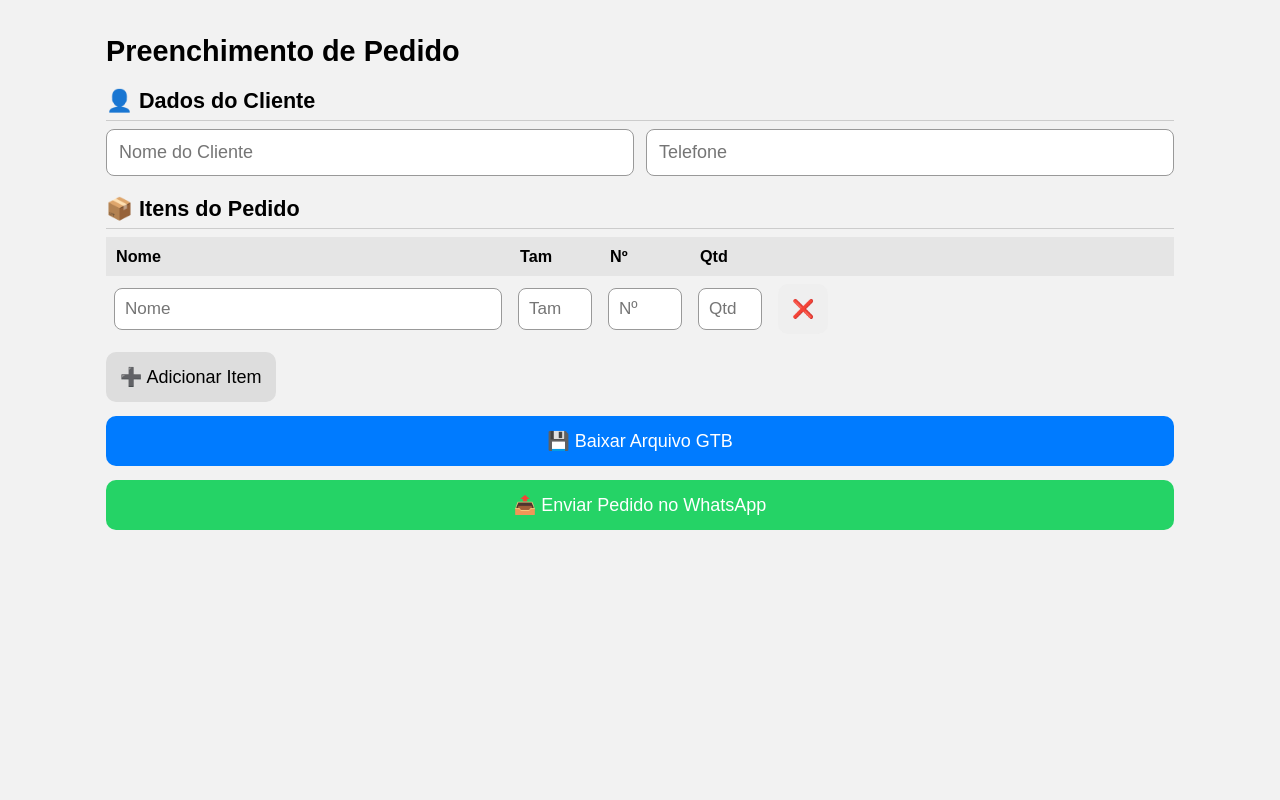
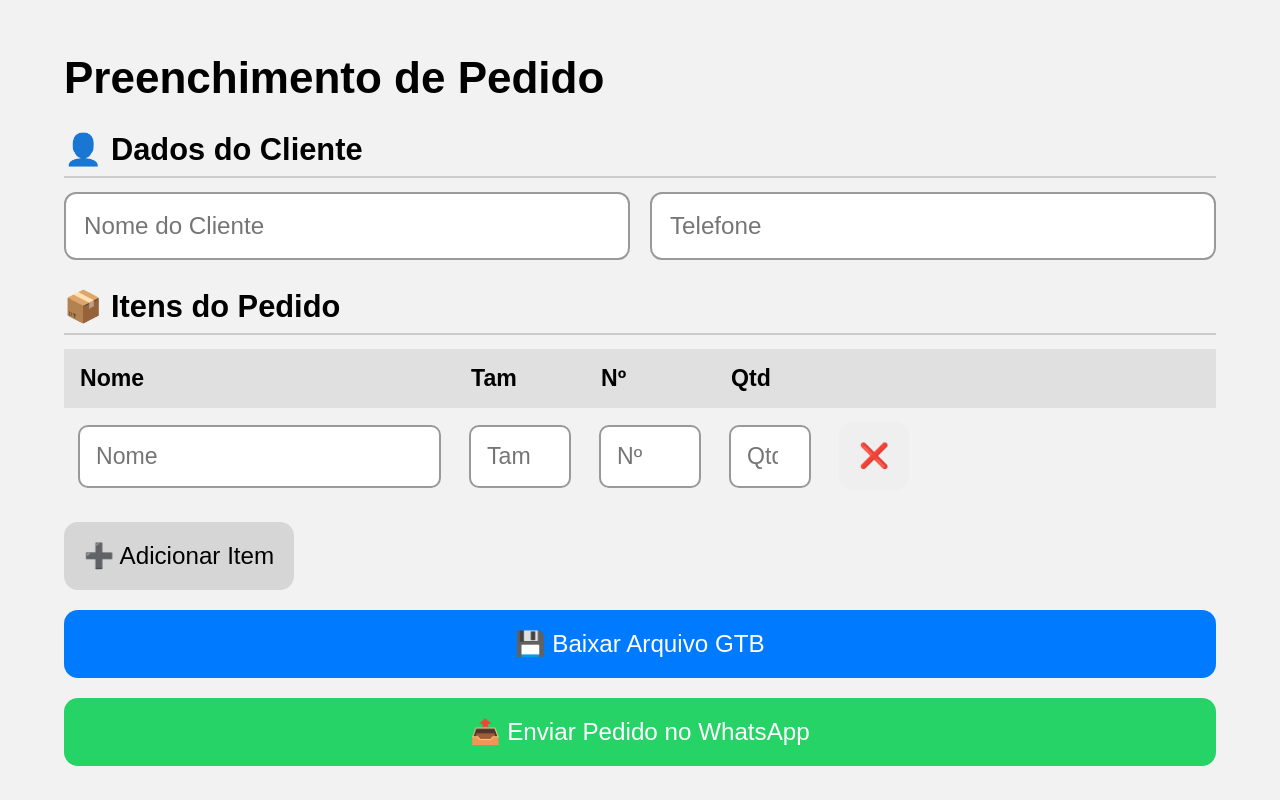
Before and after one commit to gtsportnota10-creator/gtbot, a plain HTML site: page index.html in a window 1280 px wide. Drawn offline with Linux system fonts and the light colour scheme.

Commit message:
Update style.css

```diff
--- a/style.css
+++ b/style.css
@@ -3,9 +3,11 @@
   font-family: Arial, Helvetica, sans-serif;
 }
 
-/* ESCALA BASE */
+/* ============================
+   ESCALA GERAL MUITO MAIOR
+============================ */
 html {
-  font-size: 18px; /* <-- AQUI está a chave */
+  font-size: 22px; /* BASE GIGANTE */
 }
 
 body {
@@ -14,39 +16,41 @@ body {
 }
 
 .app {
-  max-width: 1100px;
+  max-width: 1200px;
   margin: auto;
-  padding: 16px;
+  padding: 24px;
 }
 
 /* TÍTULOS */
 h1 {
-  font-size: 1.6rem;
-  margin-bottom: 16px;
+  font-size: 2rem;
+  margin-bottom: 24px;
 }
 
 h2 {
-  font-size: 1.2rem;
-  margin: 20px 0 8px;
-  border-bottom: 1px solid #ccc;
-  padding-bottom: 6px;
+  font-size: 1.4rem;
+  margin: 28px 0 14px;
+  border-bottom: 2px solid #ccc;
+  padding-bottom: 8px;
 }
 
 /* CAMPOS CLIENTE */
 .grid {
   display: grid;
   grid-template-columns: 1fr 1fr;
-  gap: 12px;
+  gap: 20px;
 }
 
 input {
-  padding: 12px;
-  font-size: 1rem;
-  border: 1px solid #999;
-  border-radius: 8px;
+  padding: 18px;
+  font-size: 1.1rem;
+  border: 2px solid #999;
+  border-radius: 12px;
 }
 
-/* TABELA */
+/* ============================
+   TABELA
+============================ */
 .tabela-wrapper {
   overflow-x: auto;
 }
@@ -58,49 +62,52 @@ table {
 }
 
 th {
-  background: #e5e5e5;
-  font-size: 0.9rem;
-  padding: 10px;
+  background: #e0e0e0;
+  font-size: 1.05rem;
+  padding: 16px;
   text-align: left;
 }
 
 td {
-  padding: 8px;
+  padding: 14px;
 }
 
 td input {
   width: 100%;
-  padding: 10px;
-  font-size: 0.95rem;
+  padding: 16px;
+  font-size: 1.05rem;
+  border-radius: 10px;
 }
 
-/* larguras equilibradas */
+/* COLUNAS CONTROLADAS (MESMO GRANDES) */
 th:nth-child(2),
-td:nth-child(2) { width: 90px; }
+td:nth-child(2) { width: 130px; }
 
 th:nth-child(3),
-td:nth-child(3) { width: 90px; }
+td:nth-child(3) { width: 130px; }
 
 th:nth-child(4),
-td:nth-child(4) { width: 80px; }
+td:nth-child(4) { width: 110px; }
 
-/* BOTÕES */
+/* ============================
+   BOTÕES
+============================ */
 button {
   cursor: pointer;
   border: none;
-  border-radius: 10px;
-  padding: 14px;
-  font-size: 1rem;
+  border-radius: 14px;
+  padding: 20px;
+  font-size: 1.1rem;
 }
 
 .btn-sec {
-  margin-top: 10px;
-  background: #ddd;
+  margin-top: 18px;
+  background: #d6d6d6;
 }
 
 .btn-main {
   width: 100%;
-  margin-top: 14px;
+  margin-top: 20px;
   background: #007bff;
   color: white;
 }
@@ -109,15 +116,20 @@ button {
   background: #25d366;
 }
 
-/* MOBILE */
+/* ============================
+   MOBILE — AINDA MAIOR
+============================ */
 @media (max-width: 600px) {
 
   html {
-    font-size: 19px; /* ainda mais confortável */
+    font-size: 24px; /* GIGANTE NO CELULAR */
   }
 
   .grid {
     grid-template-columns: 1fr;
   }
 
+  h1 {
+    text-align: center;
+  }
 }
```
